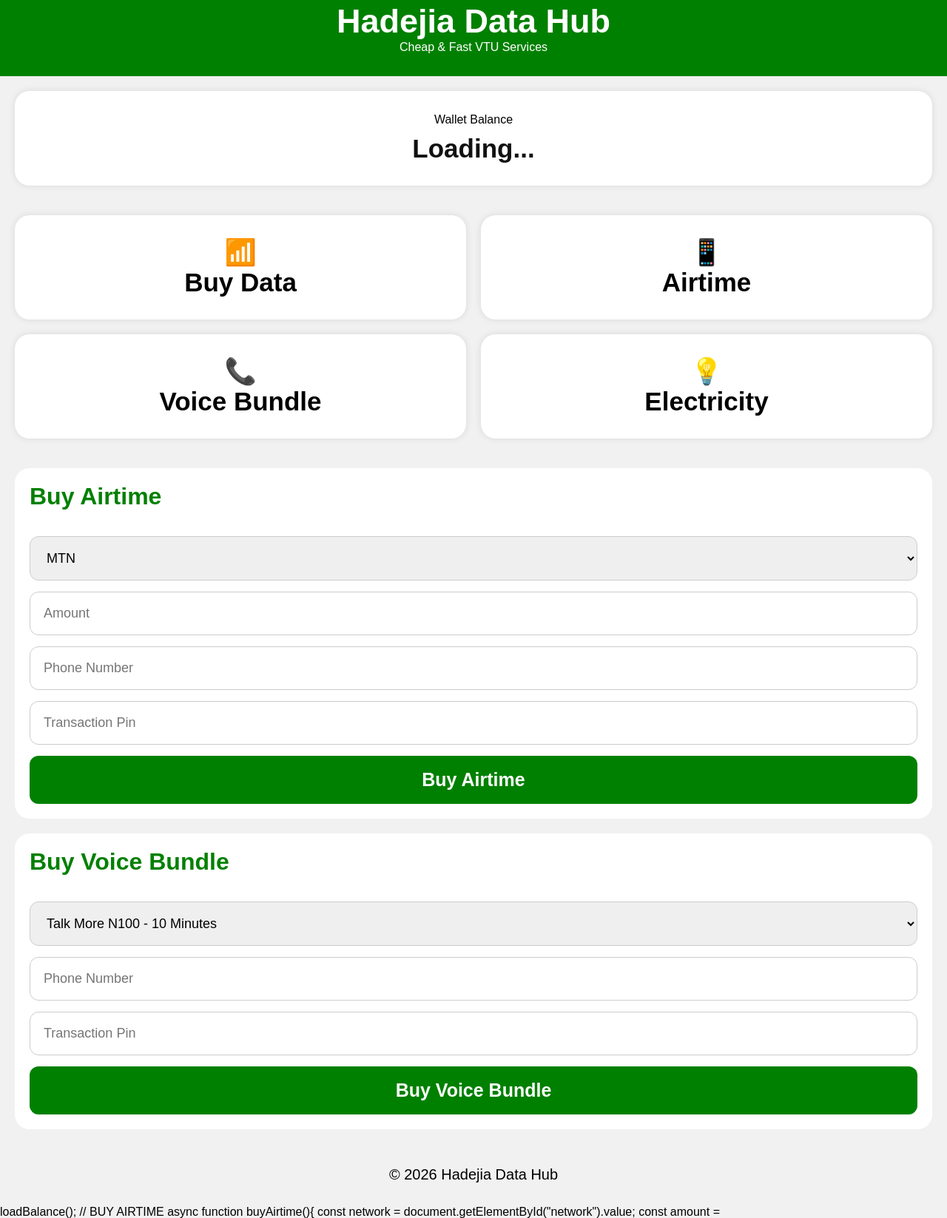
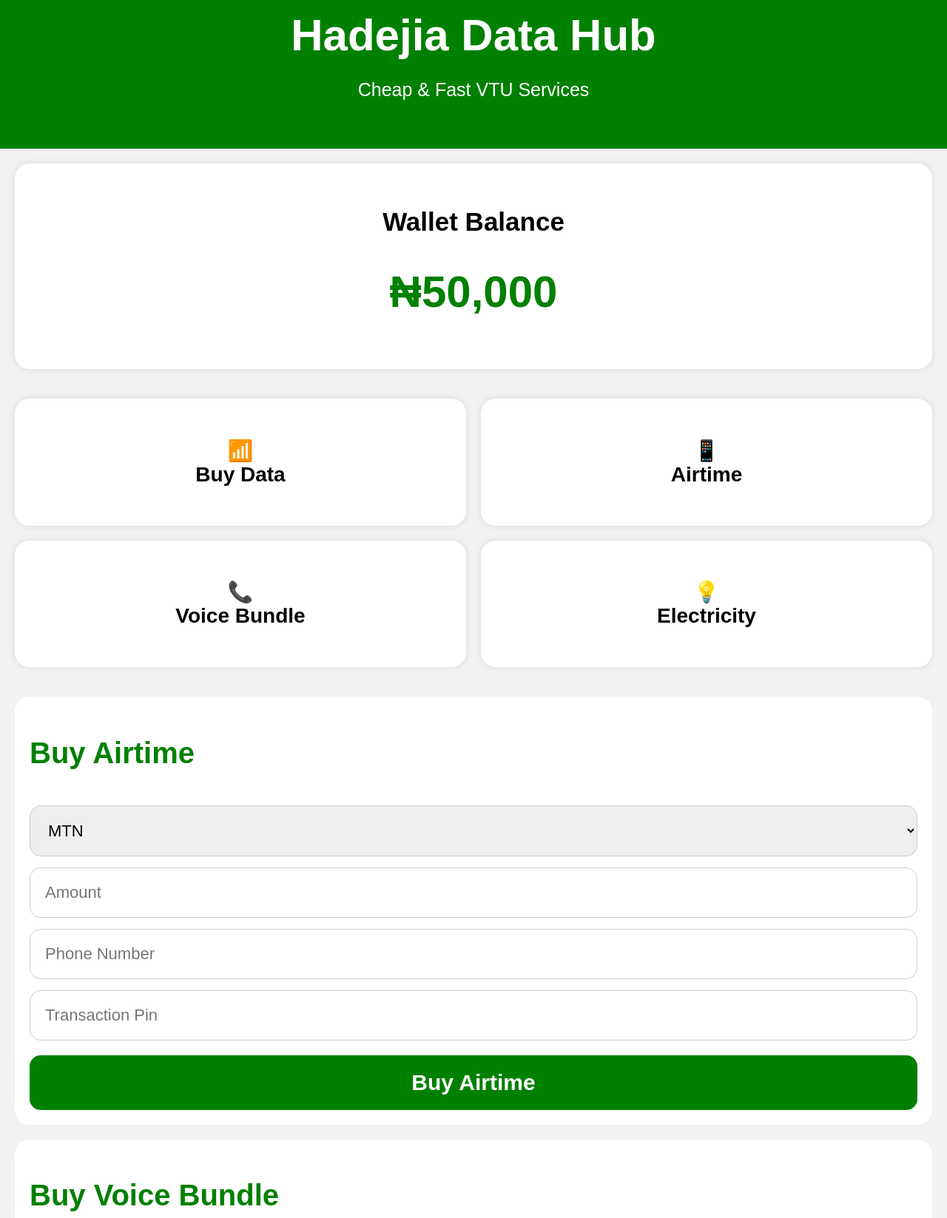
Before and after one commit to xakar320/hadejia-data-hub, a plain HTML site: page index.html in a window 1280 px wide. Shown: the part 27-1674 px from the top of the page at 74% size. Drawn offline with Linux system fonts and the light colour scheme.

Commit message:
Update index.html

```diff
--- a/index.html
+++ b/index.html
@@ -3,30 +3,31 @@
 <head>
 <meta charset="UTF-8">
 <meta name="viewport" content="width=device-width, initial-scale=1.0">
-
 <title>Hadejia Data Hub</title>
 
 <style>
-*{
+
+body{
     margin:0;
     padding:0;
-box-sizing:border-box;
-font-family:Arial;
-}
-
-body{
-background:#f1f1f1;
+    font-family:Arial,sans-serif;
+    background:#f2f2f2;
 }
 
 .header{
     background:green;
     color:white;
-padding:30px;
     text-align:center;
+    padding:40px 20px;
 }
 
 .header h1{
-font-size:45px;
+    font-size:60px;
+    margin:0;
+}
+
+.header p{
+    font-size:25px;
 }
 
 .balance-card{
@@ -39,9 +40,13 @@ box-shadow:0 0 10px rgba(0,0,0,0.1);
 }
 
 .balance-card h2{
-font-size:45px;
+    font-size:35px;
+    color:black;
+}
+
+.balance-card h1{
+    font-size:60px;
     color:green;
-margin-top:10px;
 }
 
 .grid{
@@ -53,51 +58,59 @@ padding:20px;
 
 .card{
     background:white;
-padding:30px 20px;
     border-radius:20px;
+    padding:30px;
     text-align:center;
-font-size:35px;
-font-weight:bold;
     box-shadow:0 0 10px rgba(0,0,0,0.1);
 }
 
-.section{
+.card h2{
+    font-size:28px;
+}
+
+.form-box{
     background:white;
     margin:20px;
     padding:20px;
     border-radius:20px;
 }
 
-.section h1{
+.form-box h2{
     color:green;
-margin-bottom:20px;
+    font-size:40px;
 }
 
-input,select,button{
+input,select{
     width:100%;
-padding:18px;
+    padding:20px;
     margin-top:15px;
-border-radius:12px;
+    border-radius:15px;
     border:1px solid #ccc;
-font-size:18px;
+    font-size:22px;
+    box-sizing:border-box;
 }
 
 button{
+    width:100%;
+    padding:20px;
+    margin-top:20px;
     background:green;
     color:white;
     border:none;
-font-size:25px;
+    border-radius:15px;
+    font-size:30px;
     font-weight:bold;
 }
 
-footer{
+.footer{
     text-align:center;
     padding:30px;
-font-size:20px;
+    font-size:25px;
 }
+
 </style>
+</head>
 
-</head>
 <body>
 
 <div class="header">
@@ -106,48 +119,40 @@ font-size:20px;
 </div>
 
 <div class="balance-card">
-<p>Wallet Balance</p>
-<h2 id="balance">Loading...</h2>
+    <h2>Wallet Balance</h2>
+    <h1 id="balance">Loading...</h1>
 </div>
 
 <div class="grid">
 
     <div class="card">
-📶
-<br>
-Buy Data
+        <h2>📶<br>Buy Data</h2>
     </div>
 
     <div class="card">
-📱
-<br>
-Airtime
+        <h2>📱<br>Airtime</h2>
     </div>
 
     <div class="card">
-📞
-<br>
-Voice Bundle
+        <h2>📞<br>Voice Bundle</h2>
     </div>
 
     <div class="card">
-💡
-<br>
-Electricity
+        <h2>💡<br>Electricity</h2>
     </div>
 
 </div>
 
 <!-- AIRTIME -->
 
-<div class="section">
+<div class="form-box">
 
-<h1>Buy Airtime</h1>
+<h2>Buy Airtime</h2>
 
 <select id="network">
 <option value="mtn">MTN</option>
 <option value="airtel">Airtel</option>
-<option value="glo">GLO</option>
+<option value="glo">Glo</option>
 <option value="9mobile">9mobile</option>
 </select>
 
@@ -163,9 +168,9 @@ Electricity
 
 <!-- VOICE -->
 
-<div class="section">
+<div class="form-box">
 
-<h1>Buy Voice Bundle</h1>
+<h2>Buy Voice Bundle</h2>
 
 <select id="voicePlan">
 
@@ -177,8 +182,6 @@ Electricity
 
 <option value="TalkMore_500">Talk More N500 - 50 Minutes</option>
 
-<option value="TalkMore_1000">Talk More N1000 - 100 Minutes</option>
-
 </select>
 
 <input type="number" id="voicePhone" placeholder="Phone Number">
@@ -189,75 +192,21 @@ Electricity
 
 </div>
 
-<footer>
+<div class="footer">
 © 2026 Hadejia Data Hub
-</footer>
+</div>
 
 <script>
 
 const API_TOKEN = "988|WDYTnvBrrSIlZoflQMuU8lLRotdLUInb6c989515";
 
+async function loadBalance(){
 
-// LOAD BALANCE
-
-async function loadBalance(){
-<!-- WALLET BALANCE CARD -->
-<div class="balance-card">
-  <h2>Wallet Balance</h2>
-  <h1 id="balance">Loading...</h1>
-</div>
-
-<script>
-
-async function loadBalance() {
-
-  try {
-
-    // CUSTOM BALANCE
-    let myBalance = "₦50,000";
-
-    document.getElementById("balance").innerHTML = myBalance;
-
-  } catch (error) {
-
-    document.getElementById("balance").innerHTML = "₦0.00";
-
-  }
+    document.getElementById("balance").innerHTML = "₦50,000";
 
 }
 
 loadBalance();
-
-</script>
-
-<style>
-
-.balance-card{
-  background:#fff;
-  margin:20px;
-  padding:30px;
-  border-radius:20px;
-  text-align:center;
-  box-shadow:0 0 10px rgba(0,0,0,0.1);
-}
-
-.balance-card h2{
-  font-size:35px;
-  color:#111;
-}
-
-.balance-card h1{
-  font-size:60px;
-  color:green;
-  margin-top:20px;
-}
-
-</style>
-
-loadBalance();
-
-
-// BUY AIRTIME
 
 async function buyAirtime(){
 
@@ -271,7 +220,7 @@ const pin = document.getElementById("airtimePin").value;
 
     try{
 
-const response = await fetch("https://autosyncng.com/api/topup",{
+        const response = await fetch("https://autosyncng.com/api/topup/",{
 
             method:"POST",
 
@@ -281,27 +230,19 @@ headers:{
             },
 
             body:JSON.stringify({
-
                 network:network,
                 amount:amount,
                 phone:phone,
                 pin:pin
-
             })
 
         });
 
         const data = await response.json();
 
-console.log(data);
-
-alert(data.message);
-
-loadBalance();
+        alert(data.message || "Airtime Sent Successfully");
 
     }catch(error){
-
-console.log(error);
 
         alert("Network Error");
 
@@ -309,12 +250,9 @@ alert("Network Error");
 
 }
 
-
-// BUY VOICE
-
 async function buyVoice(){
 
-const plan = document.getElementById("voicePlan").value;
+    const variation = document.getElementById("voicePlan").value;
 
     const phone = document.getElementById("voicePhone").value;
 
@@ -322,7 +260,7 @@ const pin = document.getElementById("voicePin").value;
 
     try{
 
-const response = await fetch("https://autosyncng.com/api/data/talk-more",{
+        const response = await fetch("https://autosyncng.com/api/bundle/",{
 
             method:"POST",
 
@@ -332,34 +270,19 @@ headers:{
             },
 
             body:JSON.stringify({
-
-request_ref:"REF"+Date.now(),
-
+                network:"airtel",
+                variation:variation,
                 phone:phone,
-
-product_id:"airtel",
-
-variation_code:plan,
-
-ported_no:true,
-
                 pin:pin
-
             })
 
         });
 
         const data = await response.json();
 
-console.log(data);
-
-alert(data.message);
-
-loadBalance();
+        alert(data.message || "Voice Bundle Sent Successfully");
 
     }catch(error){
-
-console.log(error);
 
         alert("Network Error");
 
```
Lines whose indentation alone changed are shown as unchanged.
